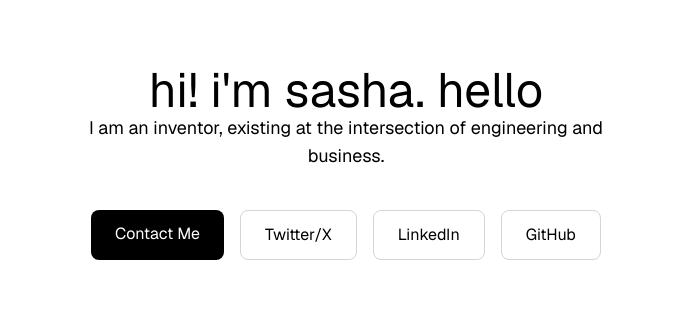
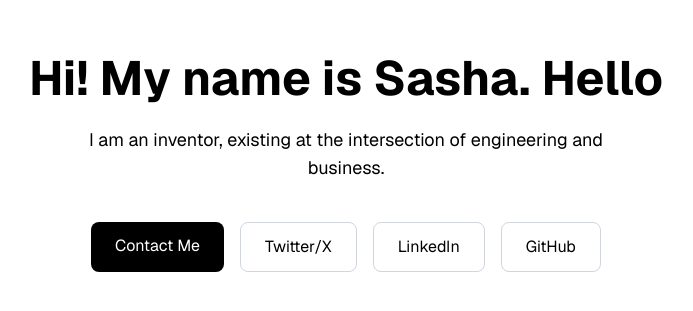
Before and after one commit to SashaSurkin/sashasurkin-site, a Next.js app: page / in a window 1280 px wide. Shown: the part 237-548 px from the top of the page, without its empty margins (294-987 px from the left). Built offline with nearby package versions, Linux system fonts and the light colour scheme.

Commit message:
cursor reviewed

```diff
--- a/src/app/page.tsx
+++ b/src/app/page.tsx
@@ -1,11 +1,9 @@
-import Image from "next/image";
-
 export default function Home() {
   return (
     <main className="flex flex-col items-center justify-center min-h-screen p-8 font-sans bg-white text-black">
-      <h1 className="text-5xl font-boldmb-6">hi! i'm sasha. hello</h1>
+      <h1 className="text-5xl font-bold mb-6">Hi! My name is Sasha. Hello</h1>
       <p className="text-lg text-center max-w-xl mb-10">
-       I am an inventor, existing at the intersection of engineering and business.
+        I am an inventor, existing at the intersection of engineering and business.
       </p>
 
       <div className="flex flex-col sm:flex-row gap-4">
```
